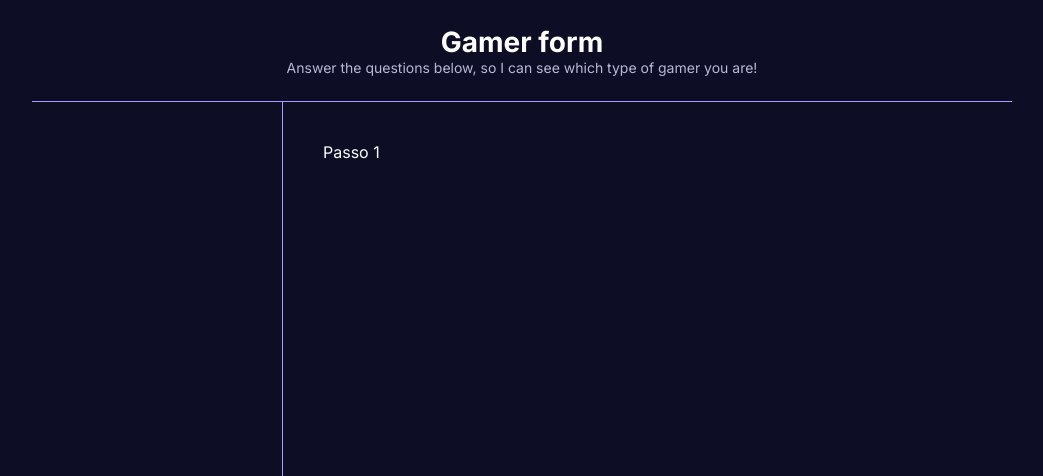
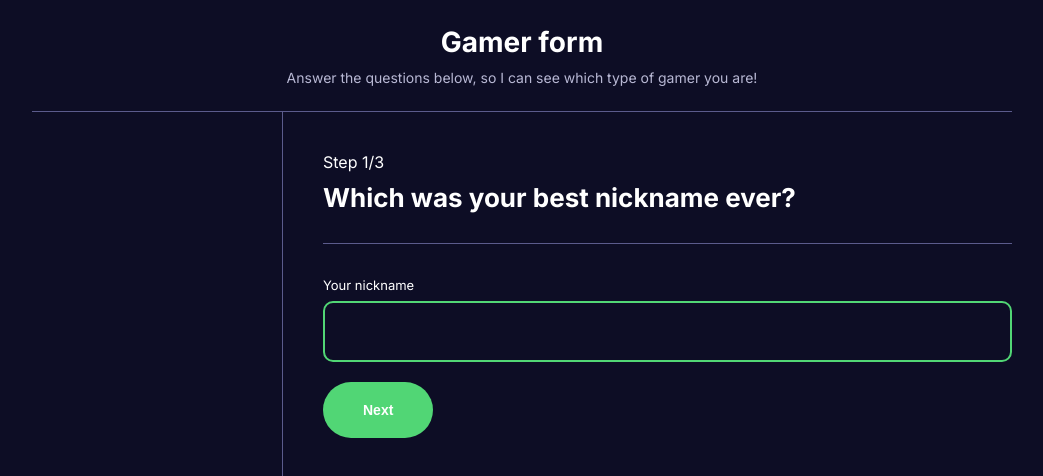
Before and after one commit to henriquemoreiraa/form-app, a React (Create React App) app: page / in a window 1280 px wide. Shown: the top 476 px of the page, without its empty margins (118-1161 px from the left). Built offline with nearby package versions, Linux system fonts and the light colour scheme.

Commit message:
step 1 feito

```diff
--- a/src/components/Header/styles.ts
+++ b/src/components/Header/styles.ts
@@ -2,13 +2,14 @@ import styled from "styled-components";
 
 export const Container = styled.div`
     padding: 25px 0;
-    border-bottom: 1px solid #A3A3FB;
+    border-bottom: 1px solid #5B5B8C;
     text-align: center;
     padding-left: 10px;
     padding-right: 10px;
 
     h1 {
         margin: 0;
+        margin-bottom: 10px;
         padding: 0;
         font-size: 28px
     }
--- a/src/components/Theme/styles.ts
+++ b/src/components/Theme/styles.ts
@@ -23,7 +23,7 @@ export const Steps = styled.div`
 
 export const Sidebar = styled.div`
     width: 250px;
-    border-right: 1px solid #A3A3FB
+    border-right: 1px solid #5B5B8C
 `;
 
 export const Page = styled.div`
--- a/src/pages/formStep1/index.tsx
+++ b/src/pages/formStep1/index.tsx
@@ -1,11 +1,53 @@
 import * as C from "./styles"
+import { useNavigate } from 'react-router-dom'
 import { Theme } from '../../components/Theme/'
+import { useForm, FormActions } from '../../contexts/FormContext'
+import { ChangeEvent, useEffect } from "react"
 
 export const FormStep1 = () => {
+    useEffect(() => {
+        dispatch({
+            type: FormActions.setCurrentStep,
+            payload: 1
+        })
+    }, [])
+
+    const history = useNavigate()
+    const { state, dispatch } = useForm()
+
+    const handleNextStep = () => {
+        if (state.name !== '') {
+            history('/step2')
+        } else {
+            alert('Type your nickname!')
+        }
+    }
+
+    const handleNameChange = (e: ChangeEvent<HTMLInputElement>) => {
+        dispatch({
+            type: FormActions.setName,
+            payload: e.target.value
+        })
+    }
+
     return (
         <Theme>
             <C.Container>
-                Passo 1
+                <p>Step 1/3 </p>
+                <h1>Which was your best nickname ever?</h1>
+
+                <hr />
+
+                <label>
+                    Your nickname
+                    <input
+                        type="text"
+                        autoFocus
+                        onChange={handleNameChange}
+                    />
+                </label>
+
+                <button onClick={handleNextStep}>Next</button>
             </C.Container>
         </Theme>
 
--- a/src/pages/formStep1/styles.ts
+++ b/src/pages/formStep1/styles.ts
@@ -1,4 +1,43 @@
 import styled from "styled-components";
 
 export const Container = styled.div`
+    h1 {
+        font-size: 26px;
+        margin: 10px 0 0;
+        padding: 0;
+    }
+    hr {
+        height: 0.5px;
+        border: 0;
+        background-color: #5B5B8C;
+        margin: 30px 0;
+    }
+    label {
+        font-size: 13px;
+
+        input {
+            margin-top: 7px;
+            box-sizing: border-box;
+            width: 100%;
+            padding: 20px 10px;
+            border: 2px solid #51D675;
+            border-radius: 10px;
+            color: #FFF;
+            outline: 0;
+            font-size: 15px;
+            background-color: transparent
+        }
+    }
+    button {
+        background-color: #51D675;
+        color: #FFF;
+        font-size: 14px;
+        font-weight: bold;
+        padding: 20px 40px;
+        border: 0;
+        border-radius: 30px;
+        cursor: pointer;
+        margin-top: 20px
+    }
+
 `
```
